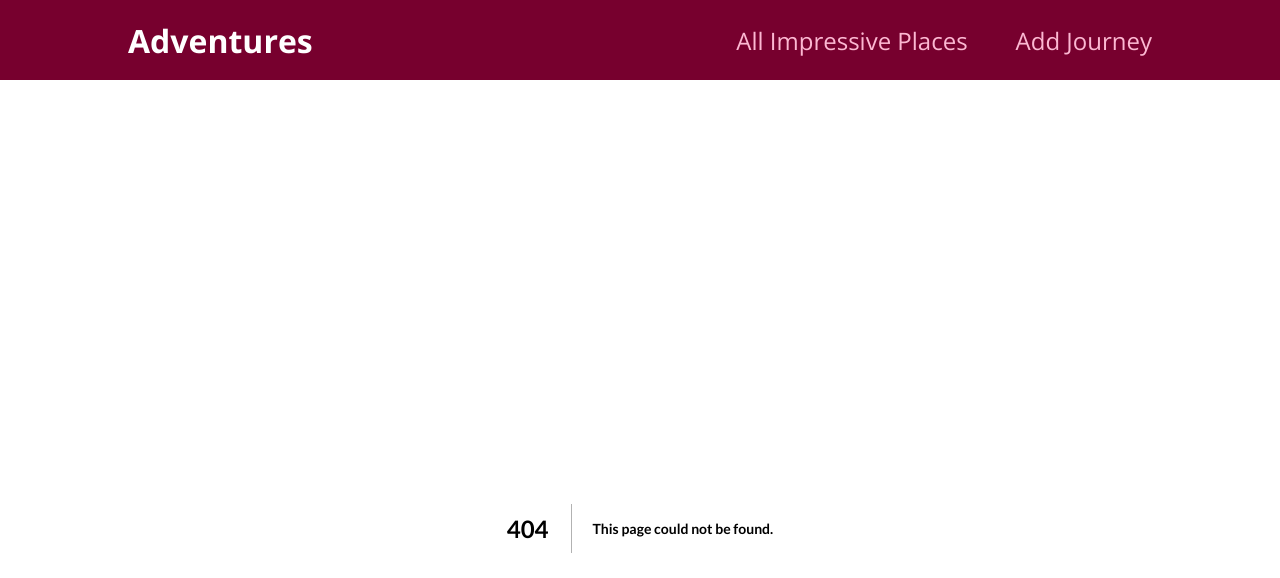
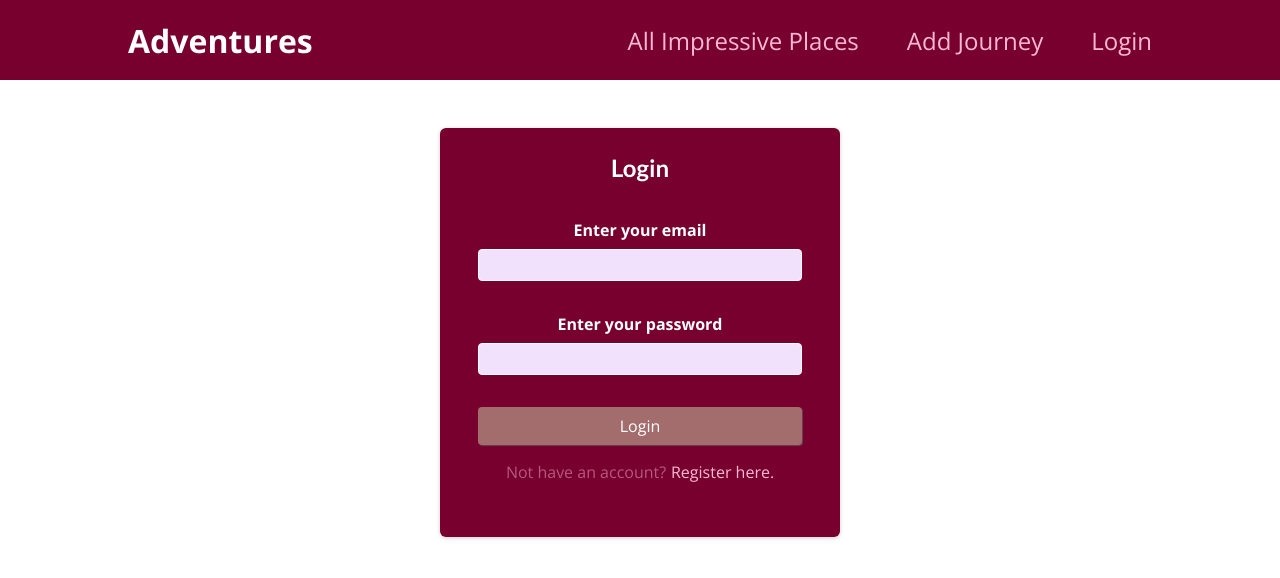
Before and after one commit to Lika-M/adventures-pages-router, a Next.js app: page /auth in a window 1280 px wide. Before the commit this address had no page. Shown: the top 578 px of the page. Built offline with nearby package versions, Linux system fonts and the light colour scheme.

Commit message:
Added authentication form and rout-based component for login/register with styling.

```diff
--- /dev/null
+++ b/components/auth/auth-form.js
@@ -0,0 +1,40 @@
+import { useRef, useState } from 'react';
+
+import classes from './auth-form.module.css';
+
+function AuthForm() {
+    const [isLogin, setIsLogin] = useState(true);
+
+    const inputEmail = useRef();
+    const inputPassword = useRef();
+
+    function toggleAction() {
+        setIsLogin(!isLogin)
+    }
+
+    return (
+        <section className={classes.auth}>
+            <h1>{isLogin ? 'Login' : 'Sign Up'}</h1>
+            <form>
+                <div className={classes.control}>
+                    <label htmlFor='email'>Enter your email</label>
+                    <input type='email' id='email' required ref={inputEmail} />
+                </div>
+                <div className={classes.control}>
+                    <label htmlFor='password'>Enter your password</label>
+                    <input type='password' id='password' required ref={inputPassword} />
+                </div>
+                <div className={classes.actions}>
+                    <button>{isLogin ? 'Login' : 'Create Account'}</button>
+                </div>
+                <div className={classes.toggle}>
+                    <span>{isLogin ? 'Not have an account?' : 'Already have an account?'}</span>
+                    <span onClick={toggleAction}> {isLogin ? 'Register here.' : 'Login here.'}
+                    </span>
+                </div>
+            </form>
+        </section>
+    );
+}
+
+export default AuthForm;
--- /dev/null
+++ b/components/auth/auth-form.module.css
@@ -0,0 +1,84 @@
+.auth {
+    margin: 3rem auto;
+    width: 95%;
+    max-width: 25rem;
+    border-radius: 6px;
+    background-color: #77002e;
+    box-shadow: 0 1px 4px rgba(0, 0, 0, 0.2);
+    padding: 0.8rem;
+    text-align: center;
+}
+
+.auth form {
+    padding: 25px;
+}
+
+.auth h1 {
+    text-align: center;
+    color: white;
+    margin: 0.5em;
+}
+
+.control {
+    margin-bottom: 2rem;
+}
+
+.control label {
+    display: block;
+    color: white;
+    font-weight: bold;
+    margin-bottom: 0.5rem;
+}
+
+.control input {
+    font: inherit;
+    background-color: #f1e1fc;
+    color: #77002e;
+    border-radius: 4px;
+    border: 1px solid white;
+    width: 100%;
+    text-align: left;
+    padding: 0.25rem;
+}
+
+.actions {
+    margin-top: 1.5rem;
+    display: flex;
+    flex-direction: column;
+    align-items: center;
+}
+
+.actions button {
+    width: 100%;
+    cursor: pointer;
+    font: inherit;
+    color: white;
+    background-color: rgb(164, 109, 109);
+    border: none;
+    box-shadow: 1px 1px 1px  #6a4151;
+    border-radius: 4px;
+    padding: 0.5rem 2.5rem;
+}
+
+.actions button:hover {
+    background-color: rgb(195, 144, 144);
+}
+
+.toggle span {
+    display: inline-block;
+    background-color: transparent;
+    color: #b8587d;
+    border: none;
+    padding: 1rem 0.15rem;
+}
+
+.toggle span:nth-child(2) {
+    cursor: pointer;
+    color:  #fcb8d2;
+}
+
+
+.toggle span:nth-child(2):hover {
+    background-color: transparent;
+    color: white;
+}
--- a/components/layout/main-navigation.js
+++ b/components/layout/main-navigation.js
@@ -19,6 +19,9 @@ export default function MainNavigation() {
                     <li>
                         <Link href='/new-adventure'>Add Journey</Link>
                     </li>
+                    <li>
+                        <Link href='/auth'>Login</Link>
+                    </li>
                 </ul>
             </nav>
         </header>
--- a/components/layout/main-navigation.module.css
+++ b/components/layout/main-navigation.module.css
@@ -16,6 +16,7 @@
 }
 
 .header ul {
+    display: flex;
     list-style: none;
     margin: 0;
     padding: 0;
--- /dev/null
+++ b/pages/auth/index.js
@@ -0,0 +1,5 @@
+import AuthForm from "@/components/auth/auth-form.js";
+
+export default function AuthPage(){
+    return <AuthForm />
+}
```
